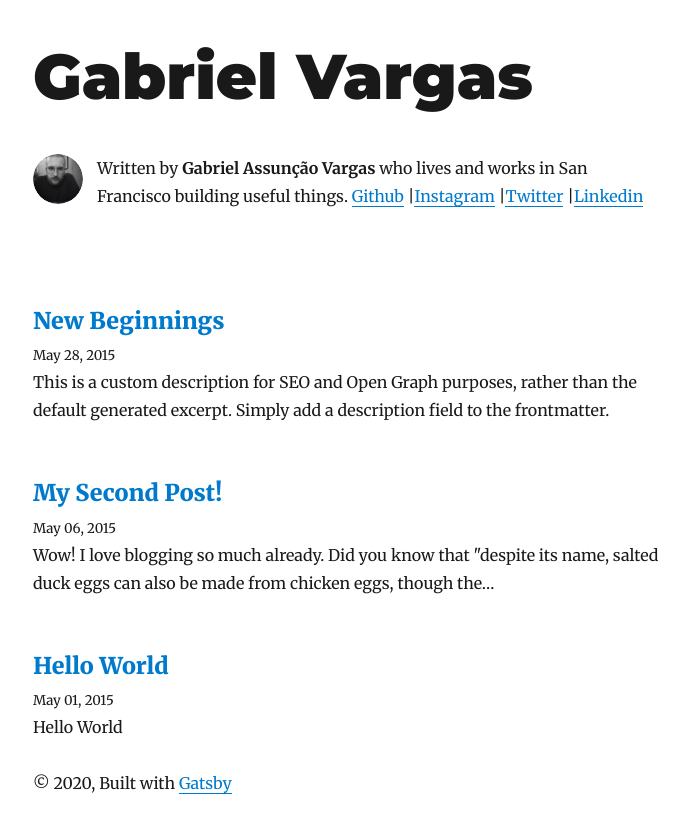
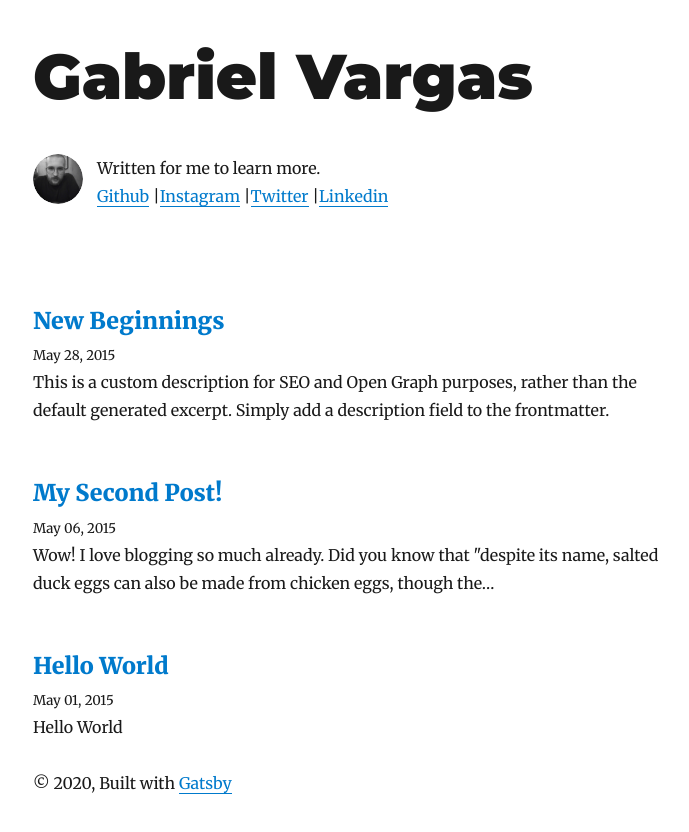
Before and after one commit to vargasgabriel/vargasgabriel.com, a Gatsby site: page / in a window 1280 px wide. Shown: the whole page, without its empty margins (292-981 px from the left). Built offline with nearby package versions, Linux system fonts and the light colour scheme; Gatsby itself is replaced by a stand-in of ours; some packages are replaced by stand-ins of ours.

Commit message:
Update bio description

```diff
--- a/gatsby-config.js
+++ b/gatsby-config.js
@@ -3,9 +3,9 @@ module.exports = {
     title: `Gabriel Vargas`,
     author: {
       name: `Gabriel Assunção Vargas`,
-      summary: `who lives and works in San Francisco building useful things.`,
+      summary: `Written for me to learn more.`
     },
-    description: `A starter blog demonstrating what Gatsby can do.`,
+    description: `My personal page.`,
     siteUrl: `https://gatsby-starter-blog-demo.netlify.com/`,
     social: {
       twitter: `gassuncaov`,
--- a/src/components/bio.js
+++ b/src/components/bio.js
@@ -60,8 +60,9 @@ const Bio = () => {
         }}
       />
       <p>
-        Written by <strong>{author.name}</strong> {author.summary}
+        {author.summary}
         {` `}
+        <br />
         <a href={`https://github.com/${social.github}`}>
           Github
         </a> |
```
